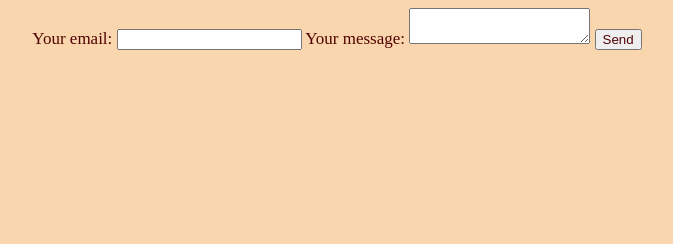
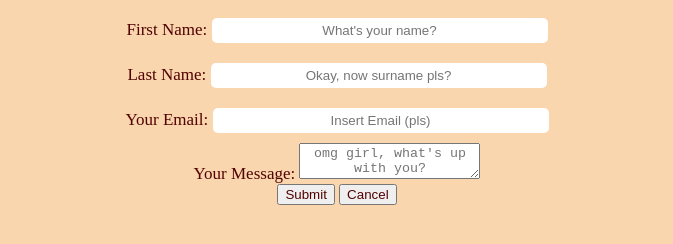
Before and after one commit to taahirahismail/character-cv, a plain HTML site: page contactForm.html in a window 1280 px wide. Shown: the whole page, without its empty margins (303-976 px from the left). Drawn offline with Linux system fonts and the light colour scheme.

Commit message:
idk what I'm doing

```diff
--- a/contactForm.html
+++ b/contactForm.html
@@ -16,16 +16,34 @@
   action="https://formspree.io/f/xayzayeb"
   method="POST"
     >
-  <label>
-    Your email:
-    <input type="email" name="email">
+    <div>
+    <label for="firstName">
+        First Name:
+        <input type="text" name="firstName" id="firstName" placeholder="What's your name?">
+    </label>
+    </div>
+    <div>
+      <label for="lastName">
+        Last Name:
+        <input type="text" name="lastName" id="lastName" placeholder="Okay, now surname pls?">
+    </label>
+    </div>
+    <div>
+      <label>
+    Your Email:
+    <input type="email" name="email" placeholder="Insert Email (pls)">
   </label>
-  <label>
-    Your message:
-    <textarea name="message"></textarea>
+    </div>
+    <div>
+      <label>
+    Your Message:
+    <textarea name="message" placeholder="omg girl, what's up with you?"></textarea>
   </label>
+    </div>
+
   <!-- your other form fields go here -->
-  <button type="submit">Send</button>
+  <button type="submit">Submit</button>
+  <button onclick="document.location='index.html'">Cancel</button>
 </form>
 </body>
 </html>
--- a/style.css
+++ b/style.css
@@ -25,6 +25,19 @@ img {
     border-bottom-color: rgb(81, 2, 2);
 }
 
+#contactForm {
+    text-decoration: none;
+}
+
 #contactForm:hover {
     color: rgb(81, 2, 2, 0.5)
 }
+
+input {
+    width: 25%;
+    padding: 5px 10px;
+    margin: 10px 0;
+    border: none;
+    border-radius: 5px;
+    cursor: pointer;
+}
```
Also changed, not shown: index.html (+1 -1 lines).
